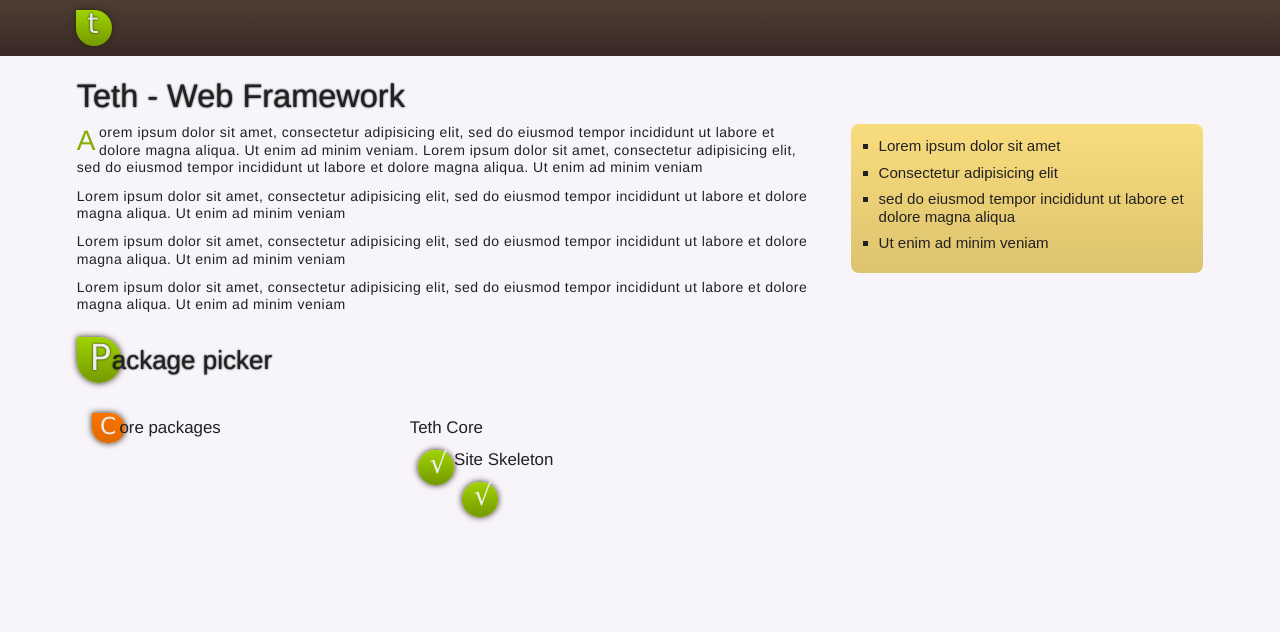
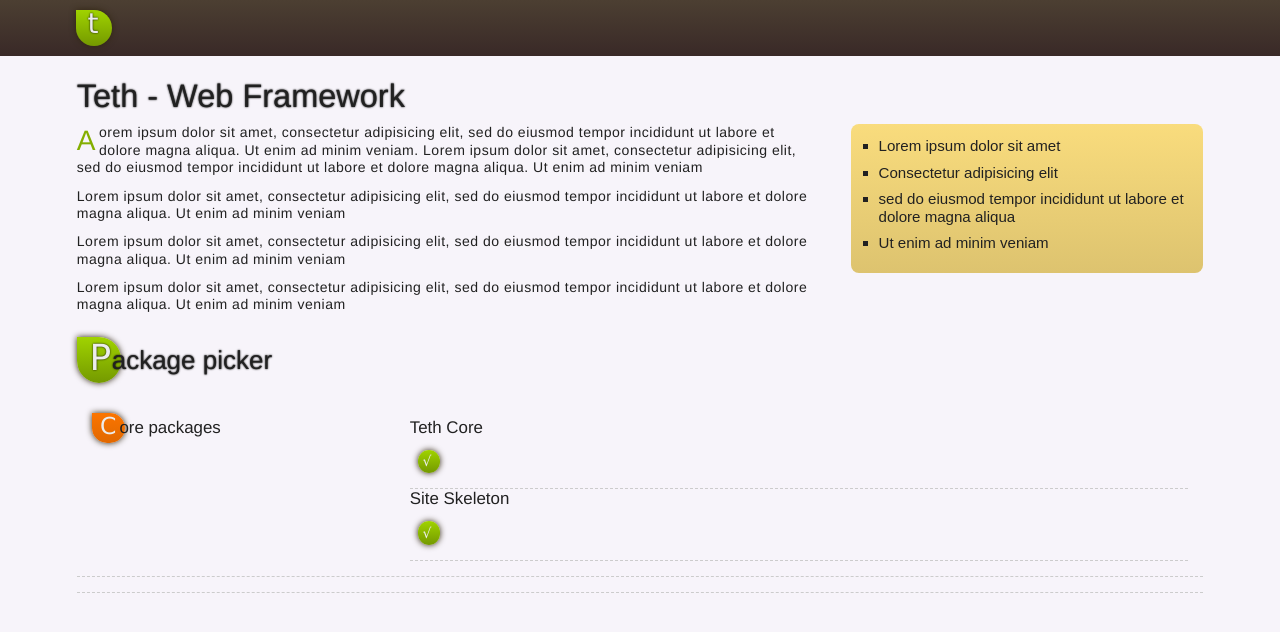
Before and after one commit to charlesmarshall/teth, a Jekyll site: the page built from index.html, in a window 1280 px wide. Shown: the top 632 px of the page. Built offline with Jekyll 4.4.1, drawn with Linux system fonts in a browser that asks for light colours; comment, search, counter and statistics services are not loaded.

Commit message:
css & layout

```diff
--- a/stylesheets/v1/styles.css
+++ b/stylesheets/v1/styles.css
@@ -128,7 +128,8 @@ ul.inline li, ol.inline li{float:left;}
       width:14px;
     }
     span.tick{
-
+      font-size:108%;
+      padding:0.3em 0.7em 0.4em 0.35em;
     }
 
 .full{
@@ -159,8 +160,11 @@ ul.inline li, ol.inline li{float:left;}
     float:left;
     width:28%;
   }
-  #picker fieldset .packages{
-    margin-left:29%;
+  #picker fieldset .packages{margin-left:29%;}
+
+  #picker fieldset .package, #picker .package_list{
+    padding-bottom:15px;
+    border-bottom:1px dashed #ccc;
   }
 /*footer*/
 #footer{
```
Also changed, not shown: _posts/2010-02-17-picker.textile (+4 -4 lines).
